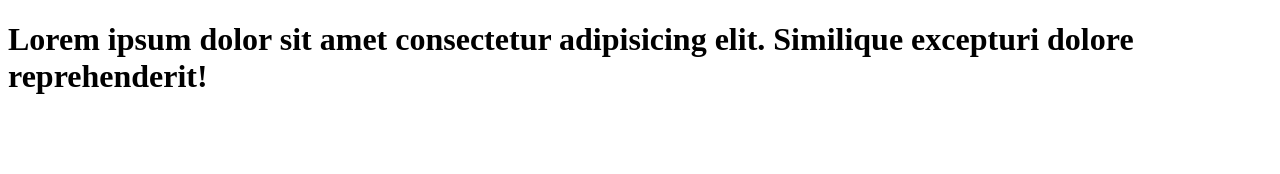
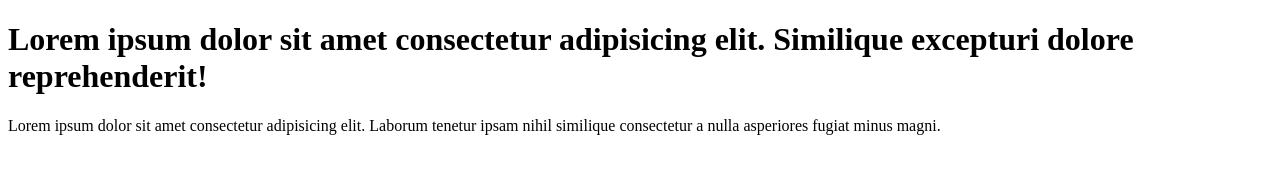
Before and after one commit to Manishkumar551/learn-git, a plain HTML site: page index.html in a window 1280 px wide. Drawn offline with Linux system fonts and the light colour scheme.

Commit message:
add para to index

```diff
--- a/index.html
+++ b/index.html
@@ -7,6 +7,6 @@
 </head>
 <body>
   <h1>Lorem ipsum dolor sit amet consectetur adipisicing elit. Similique excepturi dolore reprehenderit!</h1>
-
+  <p>Lorem ipsum dolor sit amet consectetur adipisicing elit. Laborum tenetur ipsam nihil similique consectetur a nulla asperiores fugiat minus magni.</p>
 </body>
 </html>
```
